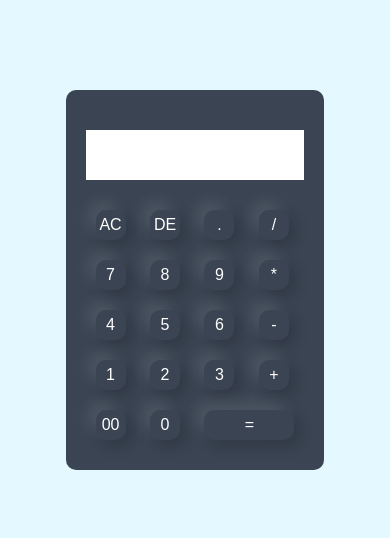
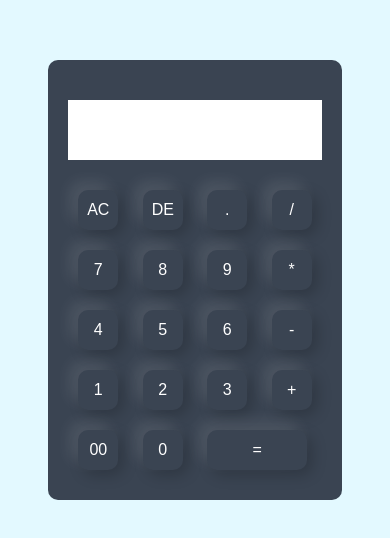
Before and after one commit to 15emmanuel/webcal2, a plain HTML site: page index.html in a window 390 px wide. Shown: the part 142-680 px from the top of the page. Drawn offline with Linux system fonts and the light colour scheme.

Commit message:
Update style.css

```diff
--- a/style.css
+++ b/style.css
@@ -63,8 +63,8 @@ form input.equal{
   /* Media Query for Mobile Phones */
 @media (max-width: 480px) {
     .calculator form input {
-        width: 30px;
-        height: 30px;
+        width: 40px;
+        height: 40px;
         font-size: 16px;
     }
 
@@ -73,6 +73,6 @@ form input.equal{
     }
 
     form input.equal {
-        width: 90px;
+        width: 100px;
     }
 }
```
